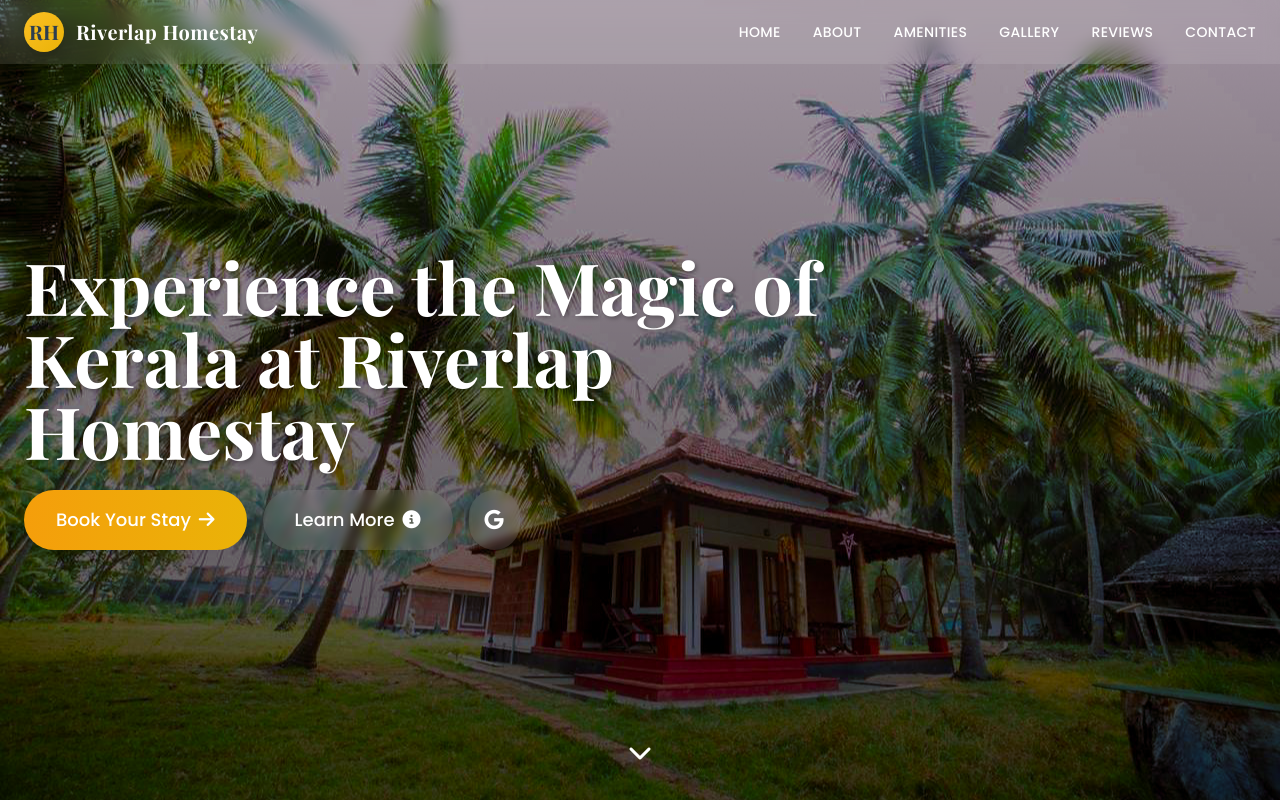
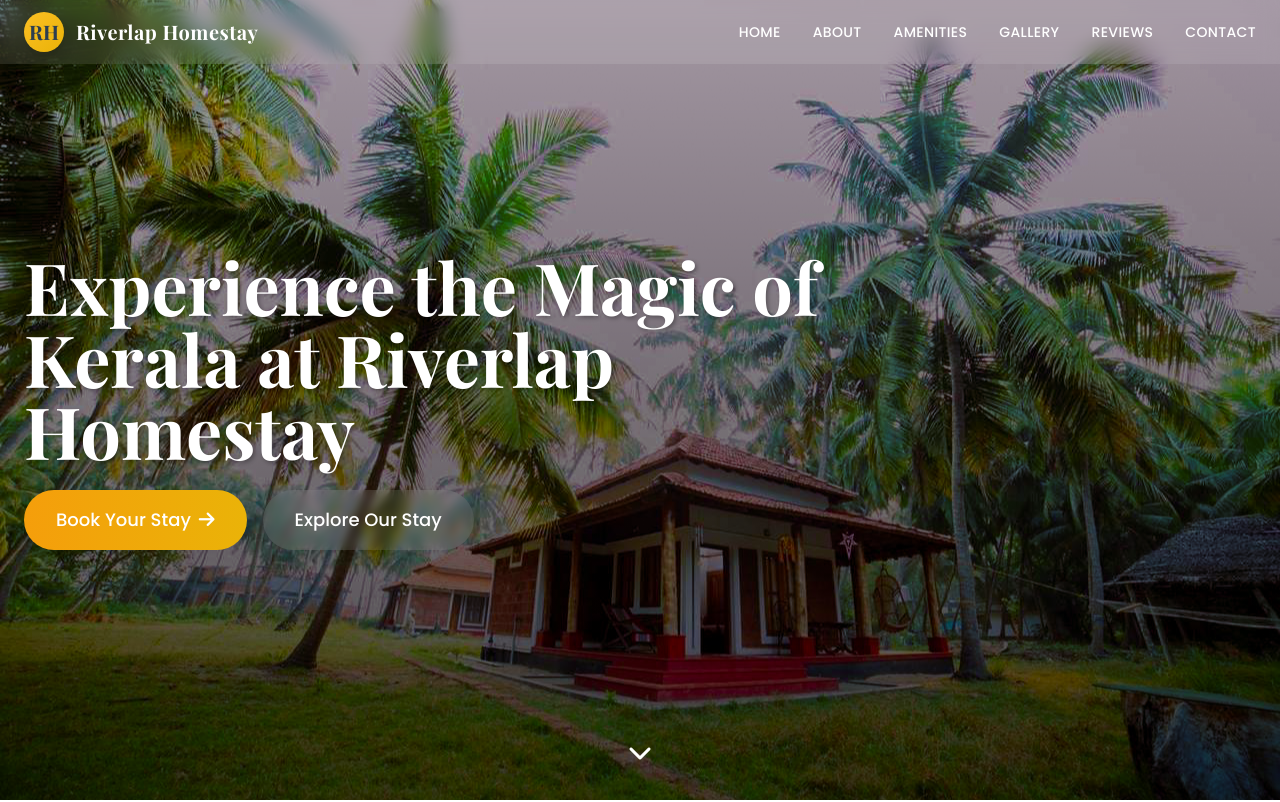
Before and after one commit to abhijithmahipal/Riverlap-business, a plain HTML site: page index.html in a window 1280 px wide. Shown: the top 802 px of the page. Drawn offline with nearby package versions, Linux system fonts and the light colour scheme.

Commit message:
feat: Update call-to-action text in the homepage to enhance user engagement

```diff
--- a/index.html
+++ b/index.html
@@ -228,16 +228,7 @@
               href="#about"
               class="inline-flex items-center justify-center bg-white/10 backdrop-blur-sm text-white px-8 py-4 rounded-full font-medium text-lg hover:bg-white/20 transition-all duration-300"
             >
-              Learn More
-              <i class="fas fa-info-circle ml-2"></i>
-            </a>
-            <a
-              href="https://www.google.com/travel/hotels/entity/CgoIusqH8tr_xbtFEAE"
-              target="_blank"
-              class="inline-flex items-center justify-center bg-white/10 backdrop-blur-sm text-white px-4 py-4 rounded-full font-medium text-lg hover:bg-white/20 transition-all duration-300"
-              title="See us on Google"
-            >
-              <i class="fab fa-google text-xl"></i>
+              Explore Our Stay
             </a>
           </div>
         </div>
```
